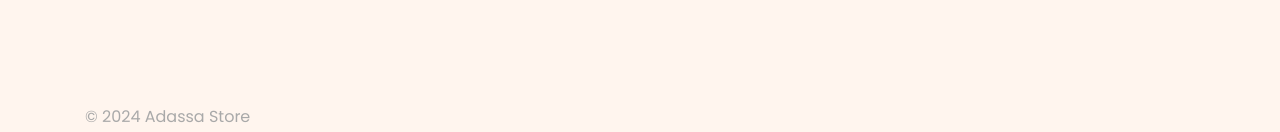
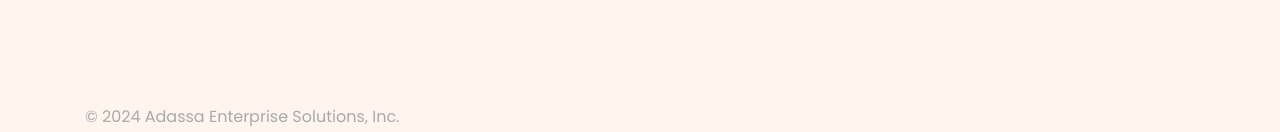
Before and after one commit to Adassa-Enterprise-Solutions/adassa-store, a Jekyll site: the page built from index.html, in a window 1280 px wide and 1057 px high. Shown: the part 922-1054 px from the top of the window. Built offline with Jekyll 4.4.1, drawn with Linux system fonts in a browser that asks for light colours; the list of posts is cut into pages by our own code.

Commit message:
General updates.

```diff
--- a/_config.yml
+++ b/_config.yml
@@ -1,5 +1,5 @@
 # Company Information
-company_name: Adassa Store
+company_name: Adassa Enterprise Solutions, Inc.
 domain_name: store.adassa.com.jm
 address_line: Kingston
 country: Jamaica
```
